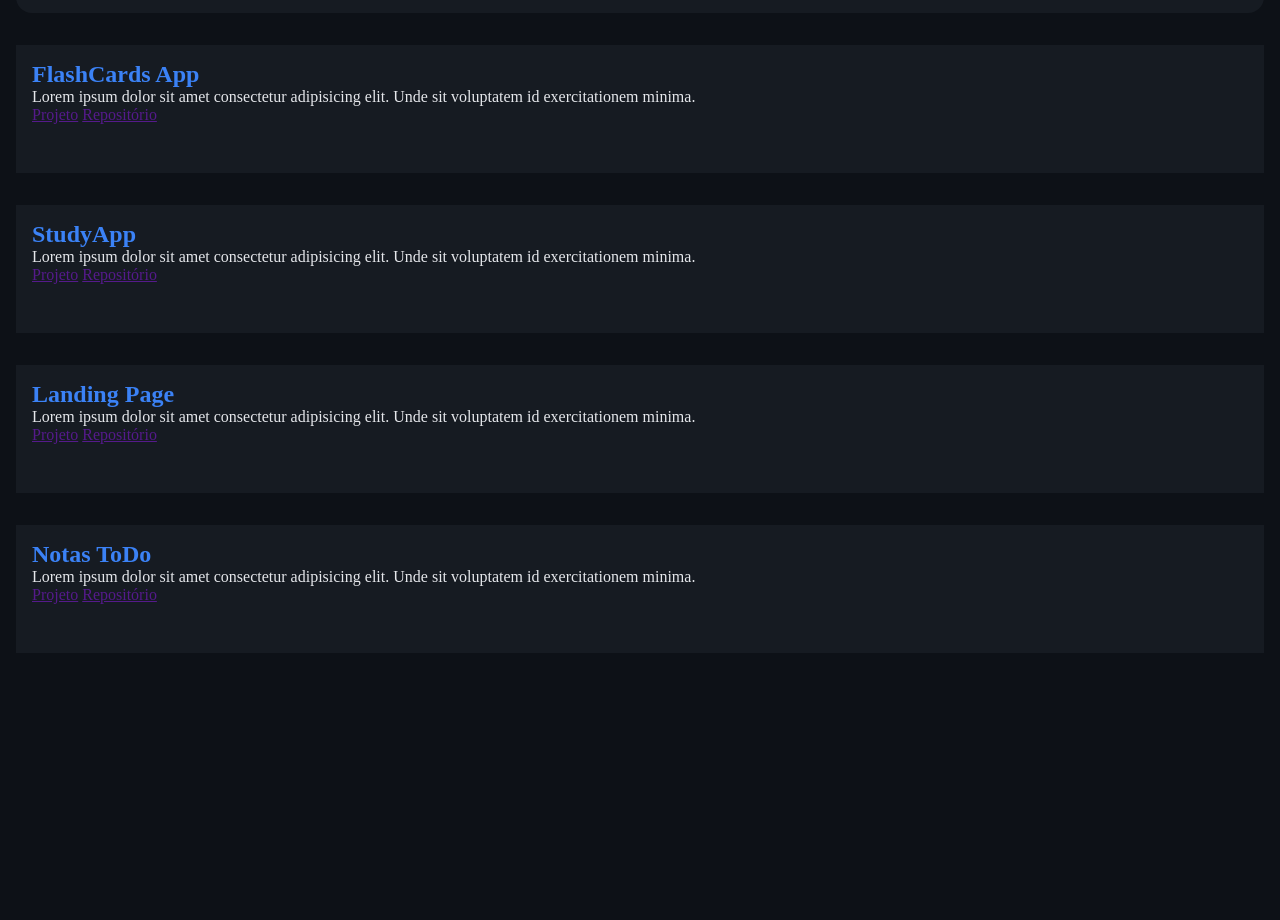
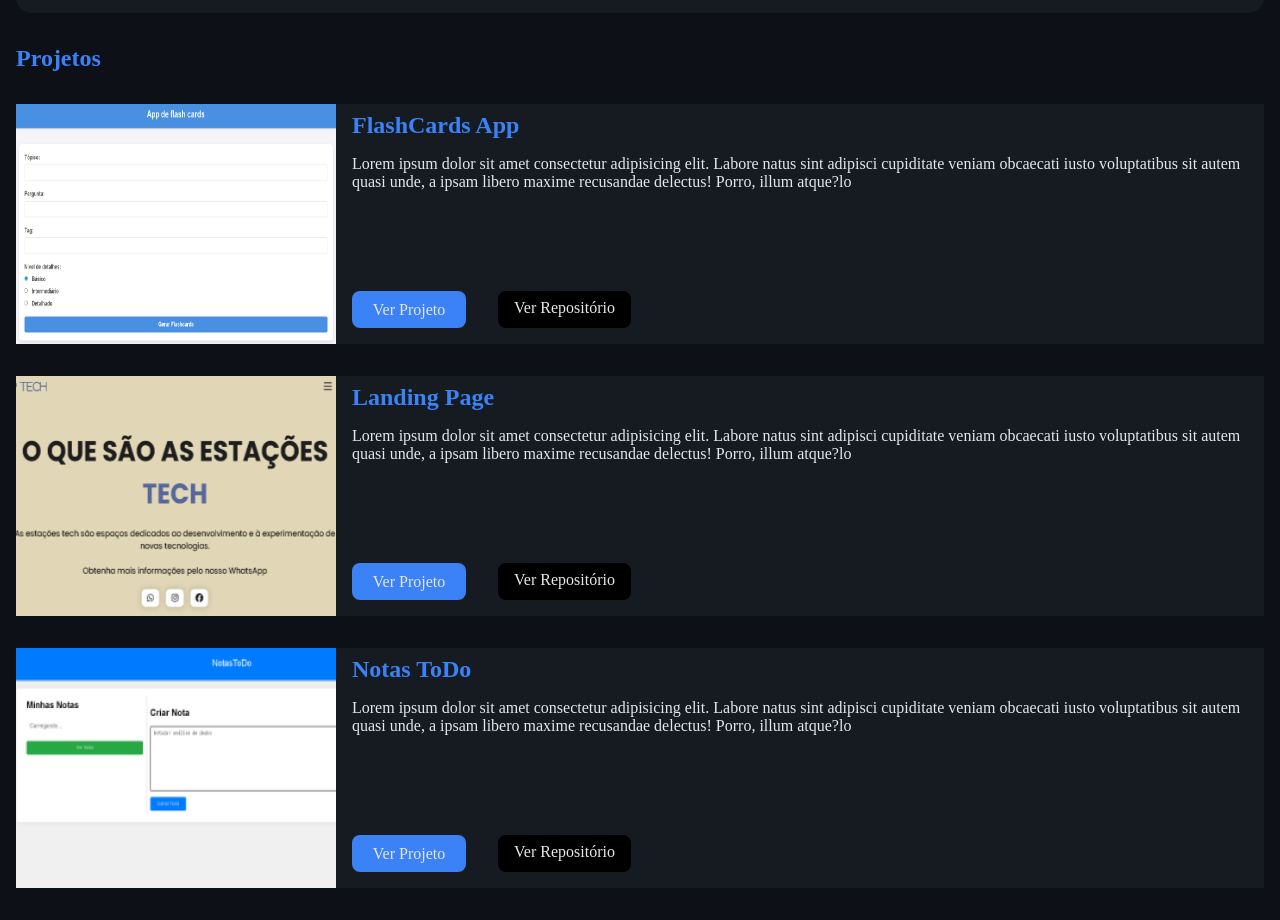
Before and after one commit to Wendel-Costa/PortifolioNovo, a plain HTML site: page index.html in a window 1280 px wide. Shown: the part 921-1841 px from the top of the page. Before the commit the page ends 1606 px from the top, so only its background shows below. Drawn offline with Linux system fonts and the light colour scheme.

Commit message:
estilizando area projetos

```diff
--- a/index.html
+++ b/index.html
@@ -69,43 +69,37 @@
     </section>
 
     <section id="projetos" class="projetos">
+        <h1>Projetos</h1>
         <div class="projetos-projeto">
+            <img src="icons/ProjetoFlashApp.png" alt="FlashApp" class="projetos-projeto-imagem">
             <div class="projetos-projeto-detalhes">
                 <h2>FlashCards App</h2>
-                <p>Lorem ipsum dolor sit amet consectetur adipisicing elit. Unde sit voluptatem id exercitationem minima.</p>
-                <nav>
-                    <a href="">Projeto</a>
-                    <a href="">Repositório</a>
+                <p>Lorem ipsum dolor sit amet consectetur adipisicing elit. Labore natus sint adipisci cupiditate veniam obcaecati iusto voluptatibus sit autem quasi unde, a ipsam libero maxime recusandae delectus! Porro, illum atque?lo</p>
+                <nav class="projetos-projeto-detalhes-navegacao">
+                    <a href="" class="projetos-projeto-detalhes-navegacao-projeto">Ver Projeto</a>
+                    <a href="" class="projetos-projeto-detalhes-navegacao-repositorio"> Ver Repositório</a>
                 </nav>
             </div>
         </div>
         <div class="projetos-projeto">
+            <img src="icons/ProjetoEstacaoTech.png" alt="landing" class="projetos-projeto-imagem">
             <div class="projetos-projeto-detalhes">
-                <h2>StudyApp</h2>
-                <p>Lorem ipsum dolor sit amet consectetur adipisicing elit. Unde sit voluptatem id exercitationem minima.</p>
-                <nav>
-                    <a href="">Projeto</a>
-                    <a href="">Repositório</a>
+                <h2>Landing Page</h2>
+                <p>Lorem ipsum dolor sit amet consectetur adipisicing elit. Labore natus sint adipisci cupiditate veniam obcaecati iusto voluptatibus sit autem quasi unde, a ipsam libero maxime recusandae delectus! Porro, illum atque?lo</p>
+                <nav class="projetos-projeto-detalhes-navegacao">
+                    <a href="" class="projetos-projeto-detalhes-navegacao-projeto">Ver Projeto</a>
+                    <a href="" class="projetos-projeto-detalhes-navegacao-repositorio"> Ver Repositório</a>
                 </nav>
             </div>
         </div>
         <div class="projetos-projeto">
-            <div class="projetos-projeto-detalhes">
-                <h2>Landing Page</h2>
-                <p>Lorem ipsum dolor sit amet consectetur adipisicing elit. Unde sit voluptatem id exercitationem minima.</p>
-                <nav>
-                    <a href="">Projeto</a>
-                    <a href="">Repositório</a>
-                </nav>
-            </div>
-        </div>
-        <div class="projetos-projeto">
+            <img src="icons/ProjetoNotasToDo.png" alt="notas ToDo" class="projetos-projeto-imagem">
             <div class="projetos-projeto-detalhes">
                 <h2>Notas ToDo</h2>
-                <p>Lorem ipsum dolor sit amet consectetur adipisicing elit. Unde sit voluptatem id exercitationem minima.</p>
-                <nav>
-                    <a href="">Projeto</a>
-                    <a href="">Repositório</a>
+                <p>Lorem ipsum dolor sit amet consectetur adipisicing elit. Labore natus sint adipisci cupiditate veniam obcaecati iusto voluptatibus sit autem quasi unde, a ipsam libero maxime recusandae delectus! Porro, illum atque?lo</p>
+                <nav class="projetos-projeto-detalhes-navegacao">
+                    <a href="" class="projetos-projeto-detalhes-navegacao-projeto">Ver Projeto</a>
+                    <a href="" class="projetos-projeto-detalhes-navegacao-repositorio"> Ver Repositório</a>
                 </nav>
             </div>
         </div>
--- a/style.css
+++ b/style.css
@@ -122,6 +122,58 @@ p{
 
 .projetos-projeto{
     background-color: var(--cor-de-fundo-dois);
-    padding: 1rem;
-    height: 6rem;
+    height: 15rem;
+
+    display: flex;
+    gap: 1rem;
 }
+
+.projetos-projeto-imagem{
+    width: 20rem;
+    height: 15rem;
+}
+
+.projetos-projeto-detalhes{
+    padding: 0.5rem 0;
+
+    display: flex;
+    flex-direction: column;
+    justify-content: space-between;
+    gap: 1rem;
+}
+
+.projetos-projeto-detalhes-navegacao{
+    margin-top: auto;
+    padding: 0.5rem 0;
+
+    display: flex;
+    gap: 2rem;
+}
+
+.projetos-projeto-detalhes-navegacao-projeto{
+    text-decoration: none;
+    color: var(--cor-de-texto);
+    background-color: var(--cor-primaria);
+
+    padding: 0.6rem 1.3rem;
+    border-radius: 0.5rem;
+}
+
+.projetos-projeto-detalhes-navegacao-projeto:hover{
+    background-color: var(--cor-de-destaque);
+    transition: 0.5s;
+}
+
+.projetos-projeto-detalhes-navegacao-repositorio{
+    text-decoration: none;
+    color: var(--cor-de-texto);
+    background-color: black;
+
+    padding: 0.5rem 1rem;
+    border-radius: 0.5rem;
+}
+
+.projetos-projeto-detalhes-navegacao-repositorio:hover{
+    background-color: var(--cor-terciaria);
+    transition: 0.5s;
+}
```
Also changed, not shown: icons/ProjetoEstacaoTech.png (added), icons/ProjetoFlashApp.png (added), icons/ProjetoNotasToDo.png (added).
